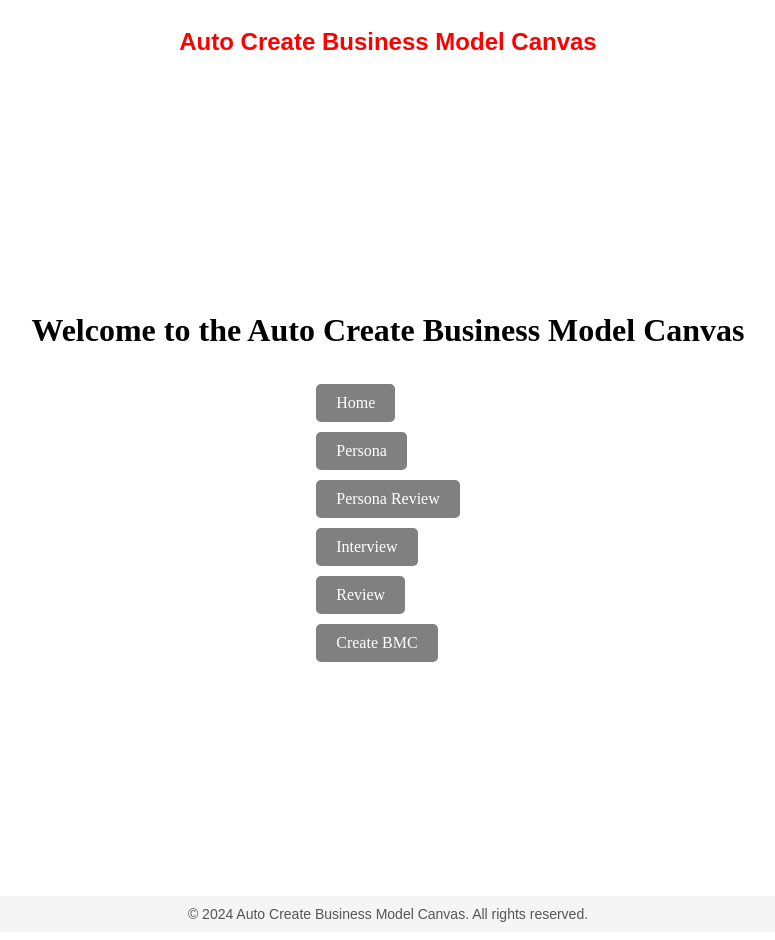
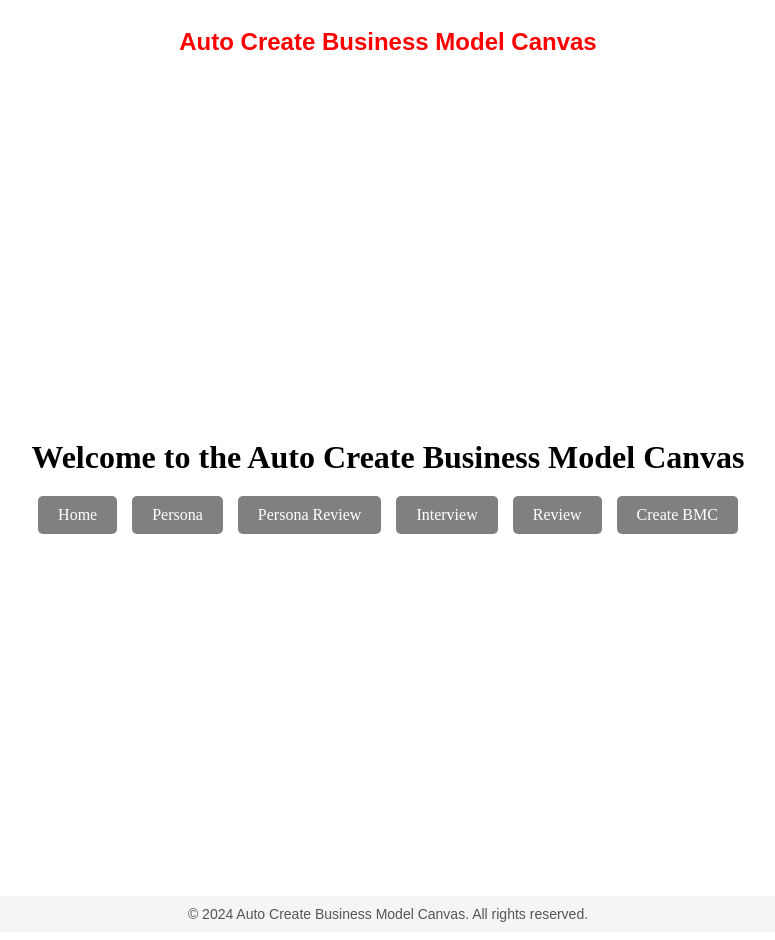
Before and after one commit to Kazuto-Ikeda/mvp-for-abmc2, a Next.js app: page / in a window 1280 px wide. Shown: the whole page, without its empty margins (252-1027 px from the left). Built offline with nearby package versions, Linux system fonts and the light colour scheme.

Commit message:
change design top page

```diff
--- a/app/page.tsx
+++ b/app/page.tsx
@@ -20,11 +20,10 @@ export default function Home() {
     <div
       style={{
         display: "flex",
-        justifyContent: "center", // 横方向の中央揃え
-        alignItems: "center", // 縦方向の中央揃え
-        height: "100vh", // 画面全体の高さを確保
-        flexDirection: "column", // ボタンを縦に並べる
-        gap: "15px", // 各ボタン間のスペース
+        flexDirection: "column", // 全体のレイアウトは縦方向
+        justifyContent: "center", // 縦方向中央揃え
+        alignItems: "center", // 横方向中央揃え
+        height: "100vh", // 画面全体の高さ
       }}
     >
       <h1
@@ -35,7 +34,13 @@ export default function Home() {
       >
         Welcome to the Auto Create Business Model Canvas
       </h1>
-      <div style={{ display: "flex", flexDirection: "column", gap: "10px" }}>
+      <div
+        style={{
+          display: "flex", // ボタンを横並びにする
+          justifyContent: "center", // 横方向中央揃え
+          gap: "15px", // ボタン間のスペース
+        }}
+      >
         <Link href="/home">
           <a style={buttonStyle}>Home</a>
         </Link>
```
